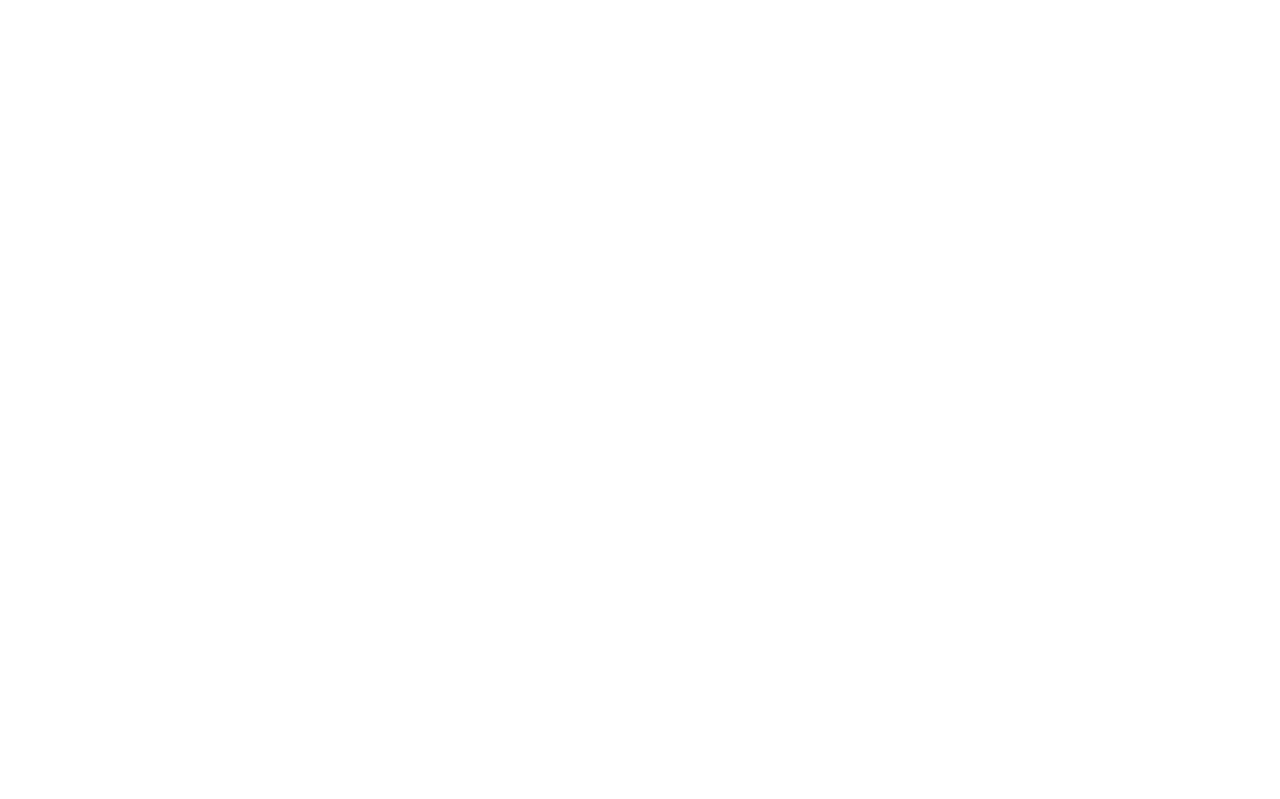
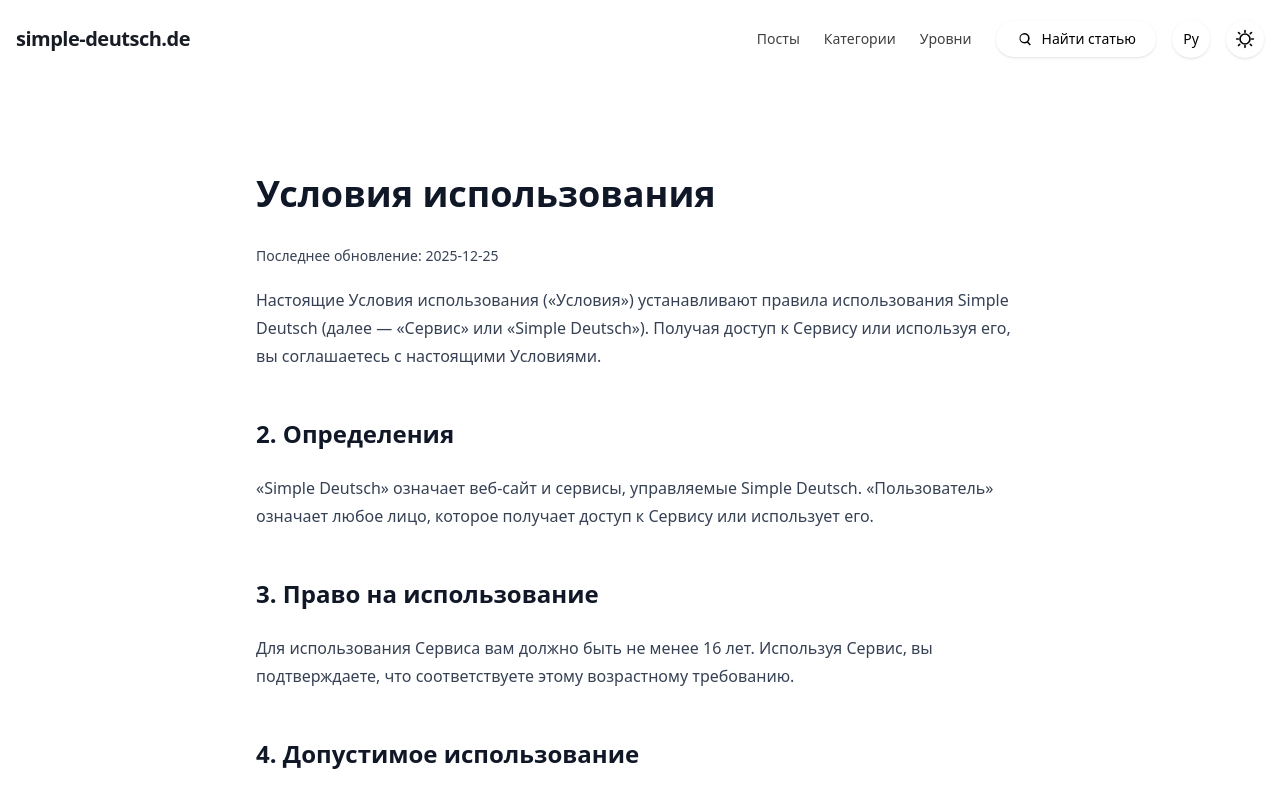
Before and after one commit to MaximPoliakovskyi/simple-deutsch-blog, a Next.js app in the folder web/: page /ru/terms in a window 1280 px wide. Before the commit this address had no page. Shown: the top 799 px of the page. Built offline with nearby package versions, Linux system fonts and the light colour scheme.

Commit message:
Phase 5 [extra] quick fixes

```diff
--- a/package.json
+++ /dev/null
@@ -1,5 +0,0 @@
-{
-  "devDependencies": {
-    "typescript": "^5.9.3"
-  }
-}
--- /dev/null
+++ b/web/src/app/[locale]/(site)/terms/page.tsx
@@ -0,0 +1,41 @@
+// src/app/[locale]/(site)/terms/page.tsx
+// Localized route for /[locale]/terms — reuses the main TermsPage component.
+// Verification checklist (minimal):
+// - /terms        -> renders English title "Terms of Service" (existing behavior)
+// - /en/terms     -> renders English title "Terms of Service"
+// - /ru/terms     -> renders Russian title from i18n: "Условия использования" (or localized key)
+// - /ua/terms     -> renders Ukrainian title from i18n: "Умови користування"
+
+import { notFound } from "next/navigation";
+import TermsPage from "../../../terms/page";
+
+const SUPPORTED_LOCALES = ["en", "ru", "ua"] as const;
+type SupportedLocale = (typeof SUPPORTED_LOCALES)[number];
+const isSupportedLocale = (locale: string): locale is SupportedLocale =>
+  SUPPORTED_LOCALES.includes(locale as SupportedLocale);
+
+type Props = {
+  params: Promise<{ locale: string }>;
+};
+
+export async function generateStaticParams() {
+  return SUPPORTED_LOCALES.map((locale) => ({ locale }));
+}
+
+export async function generateMetadata({ params }: Props) {
+  const { locale } = await params;
+  if (!isSupportedLocale(locale)) return {};
+  return {
+    title: undefined,
+  };
+}
+
+export default async function LocalizedTerms({ params }: Props) {
+  const { locale } = await params;
+
+  if (!isSupportedLocale(locale)) {
+    notFound();
+  }
+
+  return <TermsPage locale={locale as any} />;
+}
--- a/web/src/app/not-found.tsx
+++ b/web/src/app/not-found.tsx
@@ -4,11 +4,6 @@
 import Link from "next/link";
 import { usePathname } from "next/navigation";
 import { DEFAULT_LOCALE, type Locale, TRANSLATIONS } from "@/core/i18n/i18n";
-
-export const metadata = {
-  title: TRANSLATIONS[DEFAULT_LOCALE].pageNotFoundTitle,
-  robots: { index: false },
-};
 
 export default function NotFound({ locale }: { locale?: Locale }) {
   const pathname = usePathname();
```
Also changed, not shown: 1 other file (tests, documents, lock files or other folders).
